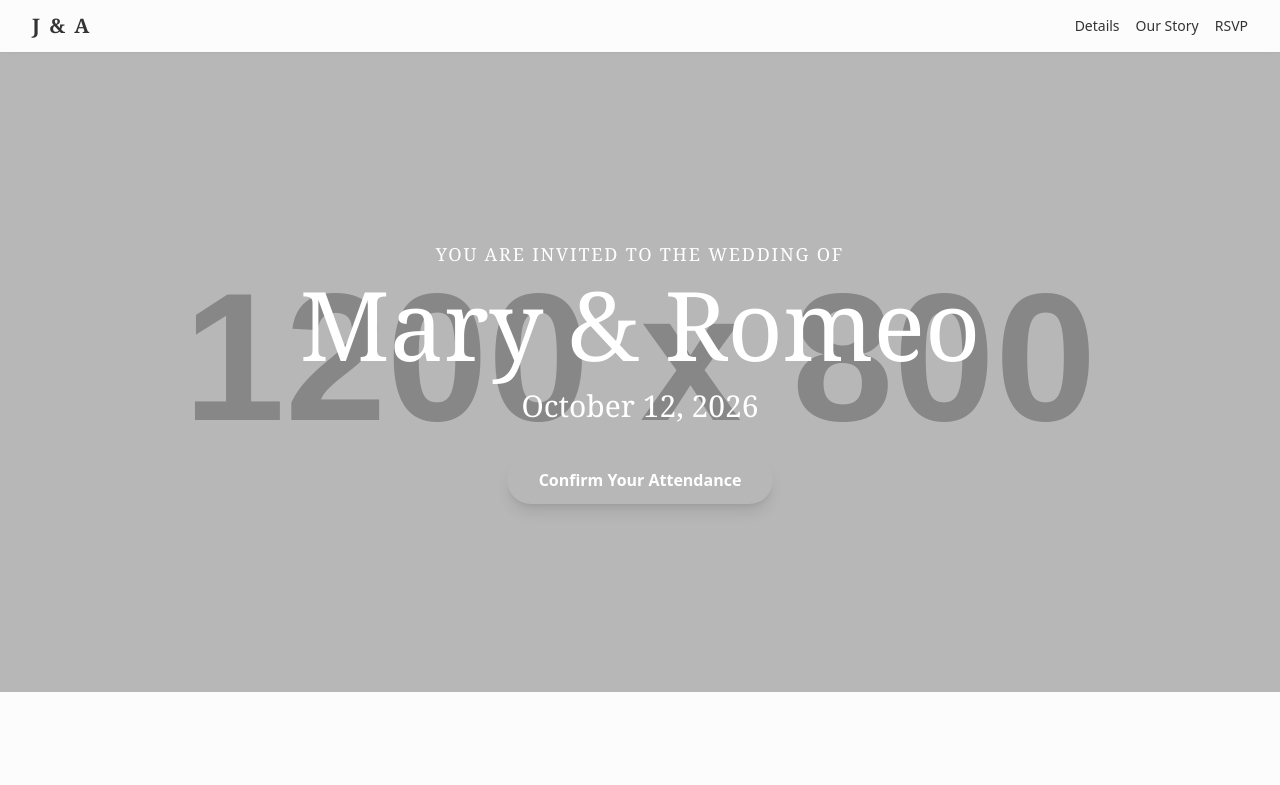
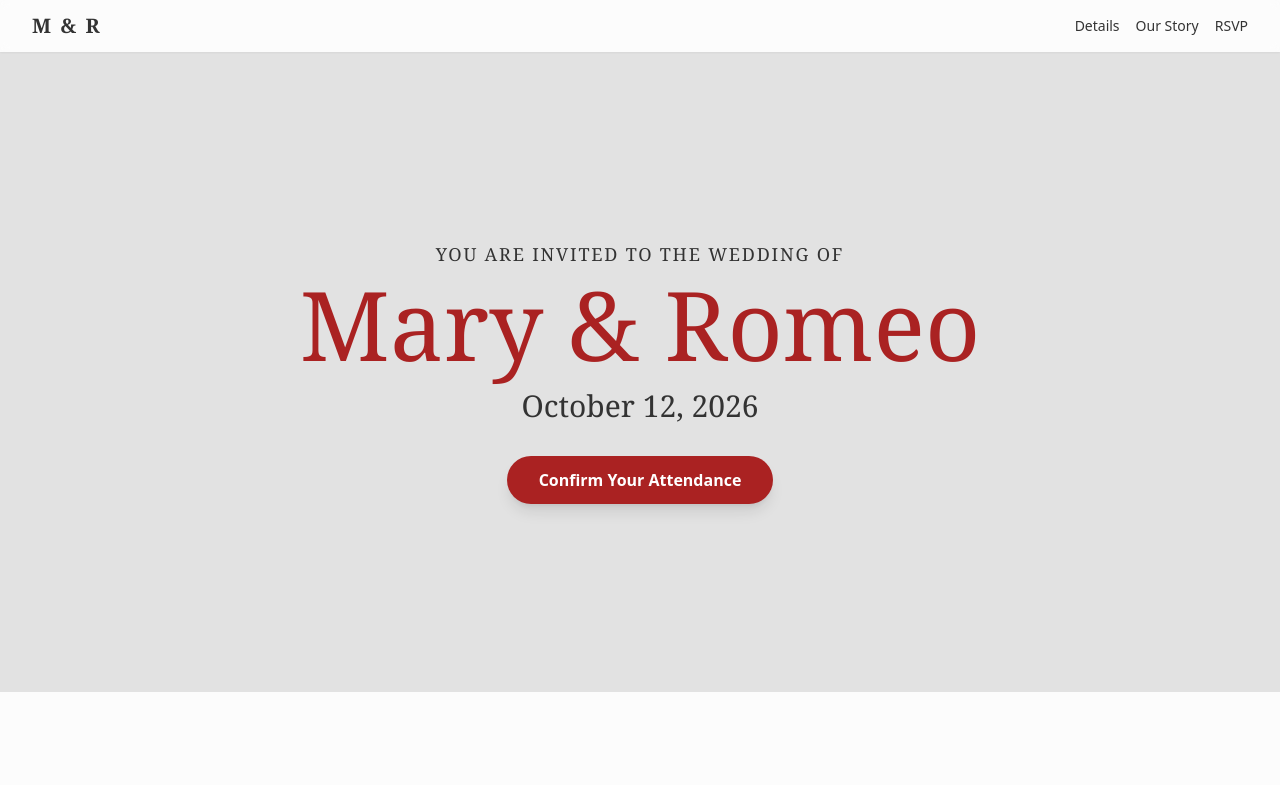
Before and after one commit to grrd-rdrgz/mary-and-romeo-wedding, a plain HTML site: page index.html in a window 1280 px wide. Shown: the top 785 px of the page. Drawn offline with nearby package versions, Linux system fonts and the light colour scheme; placeholder pictures from the web are drawn by us.

Commit message:
Update index.html

```diff
--- a/index.html
+++ b/index.html
@@ -15,7 +15,7 @@
             theme: {
                 extend: {
                     colors: {
-                        'primary-accent': '#a2826e', /* Soft Rose */
+                        'primary-accent': '#ff0000', /* Soft Rose */
                         'bg-soft': '#fcfcfc',
                         'text-dark': '#333333',
                     },
@@ -35,7 +35,7 @@
         /* Style for a subtle border element */
         .divider {
             height: 1px;
-            background: linear-gradient(to right, transparent, #a2626e, transparent);
+            background: linear-gradient(to right, transparent, #ff0000, transparent);
             margin: 2rem 0;
         }
     </style>
@@ -47,7 +47,7 @@
         <!-- Navigation/Header (Fixed for accessibility) -->
         <nav class="sticky top-0 z-10 w-full bg-bg-soft/95 backdrop-blur-sm shadow-sm">
             <div class="max-w-7xl mx-auto px-4 sm:px-6 lg:px-8 py-3 flex justify-between items-center">
-                <a href="#" class="text-xl font-serif font-bold text-primary-accent tracking-widest">J & A</a>
+                <a href="#" class="text-xl font-serif font-bold text-primary-accent tracking-widest">M & R</a>
                 <div class="space-x-4 text-sm hidden sm:flex">
                     <a href="#details" class="text-text-dark hover:text-primary-accent transition duration-200">Details</a>
                     <a href="#story" class="text-text-dark hover:text-primary-accent transition duration-200">Our Story</a>
@@ -57,23 +57,22 @@
         </nav>
 
         <!-- 1. HERO SECTION -->
-        <header id="home" class="relative flex items-center justify-center min-h-[80vh] bg-cover bg-center"
-                style="background-image: url('https://placehold.co/1200x800/fcfcfc/a2626e?text=Elegant+Floral+Placeholder');">
+        <header id="home" class="relative flex items-center justify-center min-h-[80vh] bg-cover bg-center"">
 
             <!-- Dark Overlay for Text Readability -->
             <div class="absolute inset-0 bg-black/10"></div>
 
             <div class="z-0 text-center p-6 md:p-12 max-w-4xl mx-auto">
-                <p class="text-lg text-white mb-2 font-serif tracking-widest uppercase">You are invited to the Wedding of</p>
-                <h1 class="text-6xl md:text-8xl font-serif font-light text-white leading-tight">
-                    Mary <span class="text-primary-accent">&</span> Romeo
+                <p class="text-lg mb-2 font-serif tracking-widest uppercase">You are invited to the Wedding of</p>
+                <h1 style="color:#aa2222;" class="text-6xl md:text-8xl font-serif font-light leading-tight">
+                    Mary <span >&</span> Romeo
                 </h1>
-                <p class="text-xl md:text-3xl text-white mt-4 font-serif font-medium">
+                <p class="text-xl md:text-3xl mt-4 font-serif font-medium">
                     October 12, 2026
                 </p>
-                <a href="#rsvp" class="mt-8 inline-block px-8 py-3 bg-primary-accent text-white
+                <a href="#rsvp" style="background:#aa2222;" class="mt-8 inline-block px-8 py-3 bg-primary-accent
 					font-semibold rounded-full shadow-lg hover:primary-accent transition
-					duration-300 transform hover:scale-105">
+					text-white duration-300 transform hover:scale-105">
                     Confirm Your Attendance
                 </a>
             </div>
```
